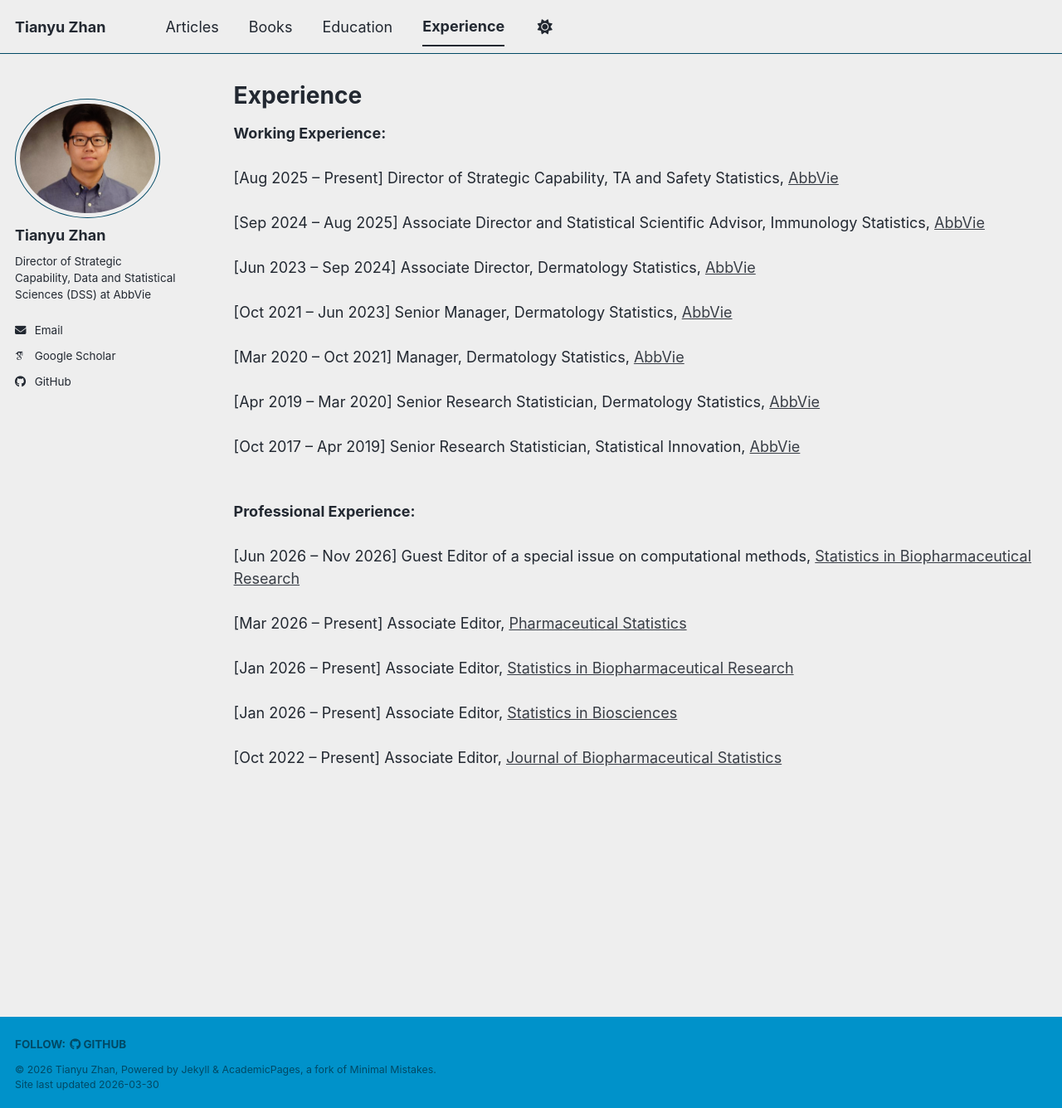
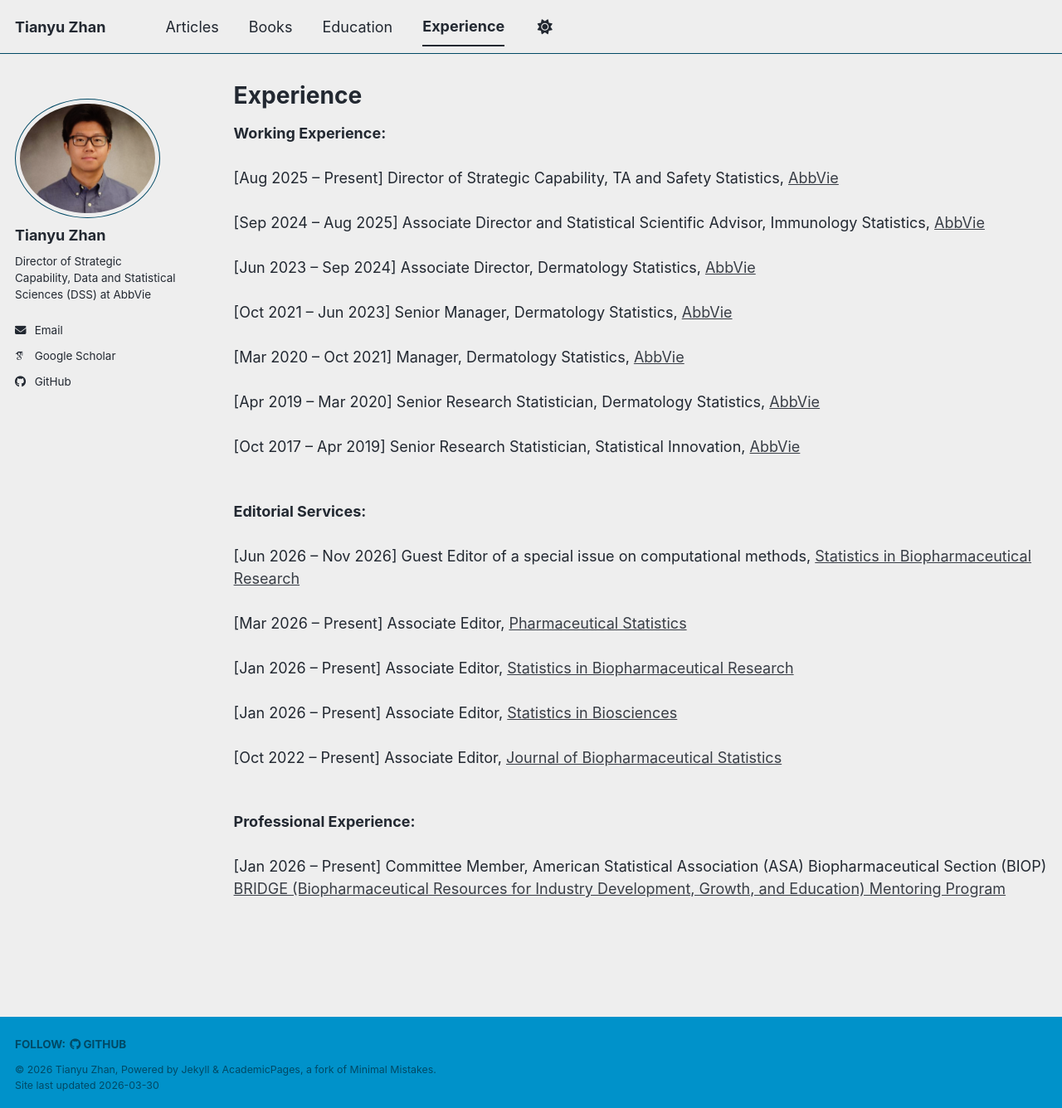
Before and after one commit to tian-yu-zhan/tian-yu-zhan.github.io, a Jekyll site: the page built from _pages/teaching.html, in a window 1280 px wide and 1336 px high. Shown: the whole window at 83% size. Built offline with Jekyll 4.4.1, drawn with Linux system fonts in a browser that asks for light colours; some web fonts are replaced; a script bundle is joined from its source files by our own code; library files that are not in the unit come from our copies.

Commit message:
Update teaching.html

```diff
--- a/_pages/teaching.html
+++ b/_pages/teaching.html
@@ -28,7 +28,7 @@ author_profile: true
 [Oct 2017 – Apr 2019] Senior Research Statistician, Statistical Innovation, <a href="https://www.abbvie.com/" target="_blank">AbbVie</a>
 <br>
 <br>
-<p><strong>Professional Experience: </strong>
+<p><strong>Editorial Services: </strong>
 <br>
 <br>
 [Jun 2026 – Nov 2026] Guest Editor of a special issue on computational methods, <a href="https://think.taylorandfrancis.com/special_issues/advanced-computational-methods-pharma-research/" target="_blank">Statistics in Biopharmaceutical Research</a>
@@ -44,3 +44,11 @@ author_profile: true
   <br>
 <br>
 [Oct 2022 – Present] Associate Editor, <a href="https://www.tandfonline.com/journals/lbps20/about-this-journal#editorial-board" target="_blank">Journal of Biopharmaceutical Statistics</a>
+  <br>
+<br>
+<p><strong>Professional Experience: </strong>
+<br>
+<br>
+[Jan 2026 – Present] Committee Member, American Statistical Association (ASA) Biopharmaceutical Section (BIOP) <a href="https://bridgebiop.github.io/" target="_blank">BRIDGE (Biopharmaceutical Resources for Industry Development, Growth, and Education) Mentoring Program</a>
+  <br>
+<br>
```
